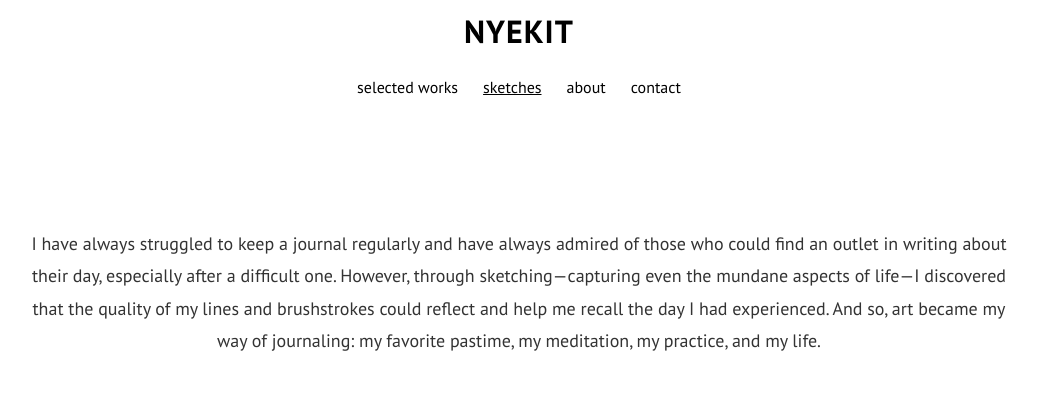
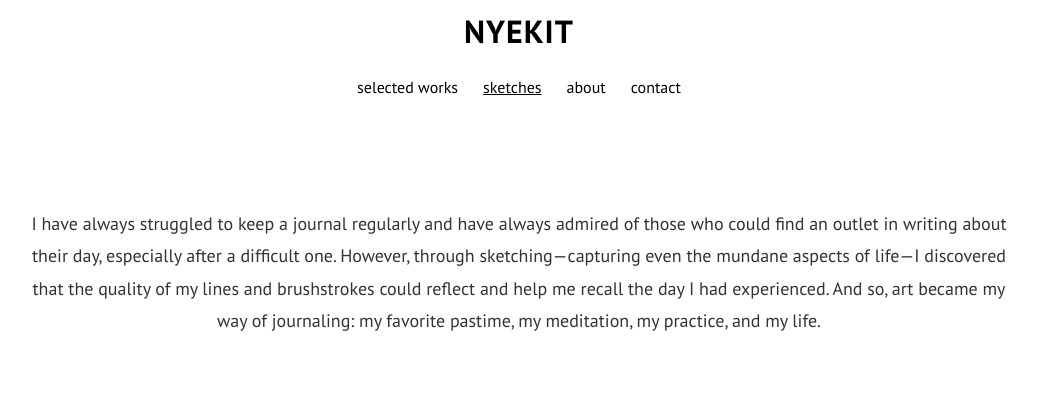
Before and after one commit to AravBhargava05/Nikita, a Flask app: page /sketches in a window 1280 px wide. Shown: the top 403 px of the page, without its empty margins (121-1159 px from the left). Run offline with Flask 3, Linux system fonts and the light colour scheme.

Commit message:
Update styles.css

```diff
--- a/static/styles.css
+++ b/static/styles.css
@@ -250,7 +250,6 @@ footer p {
     text-align: center;
     font-family: 'PT Sans', sans-serif;
     line-height: 1.8;
-    padding: 20px; /* Add padding for spacing inside the border */
 }
 
 .contact-container .representation,
```
